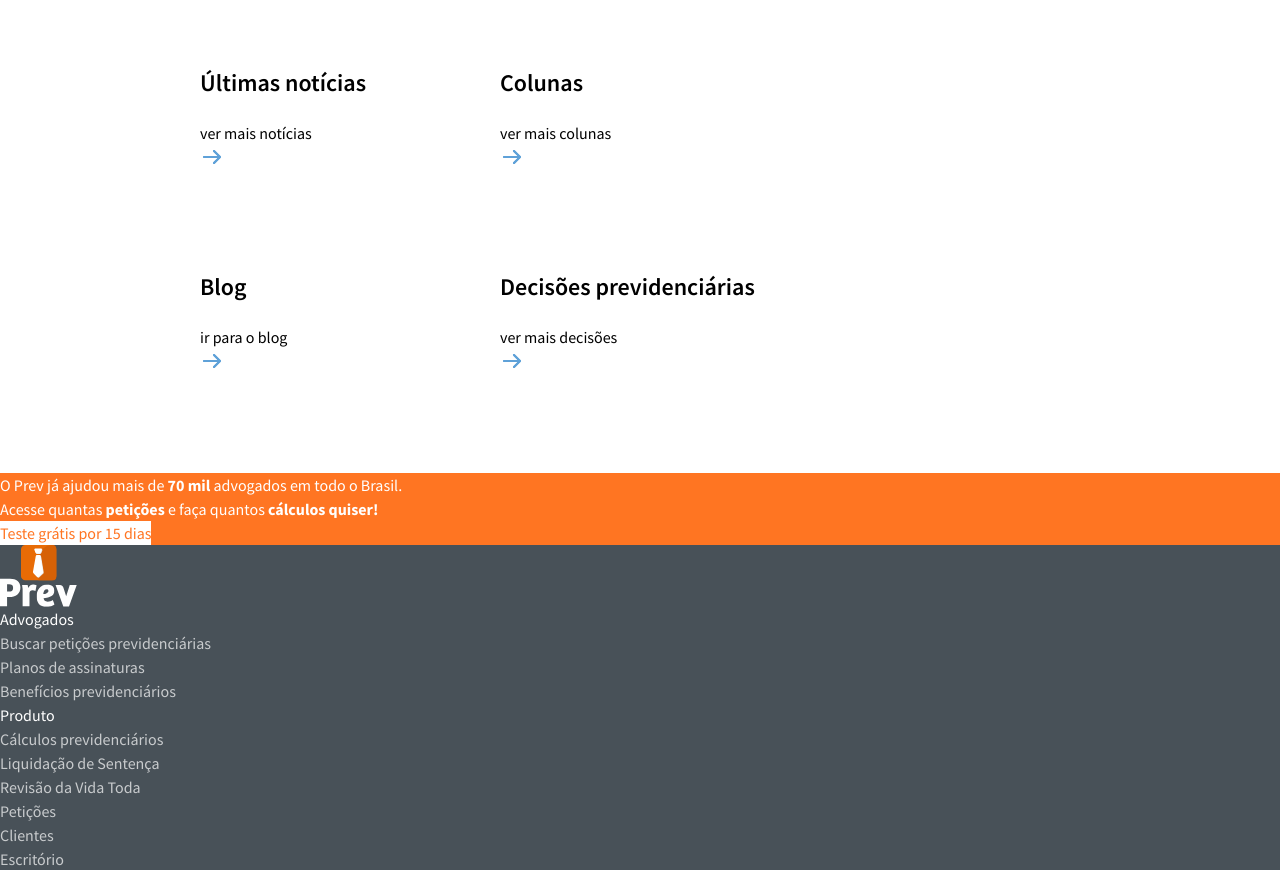
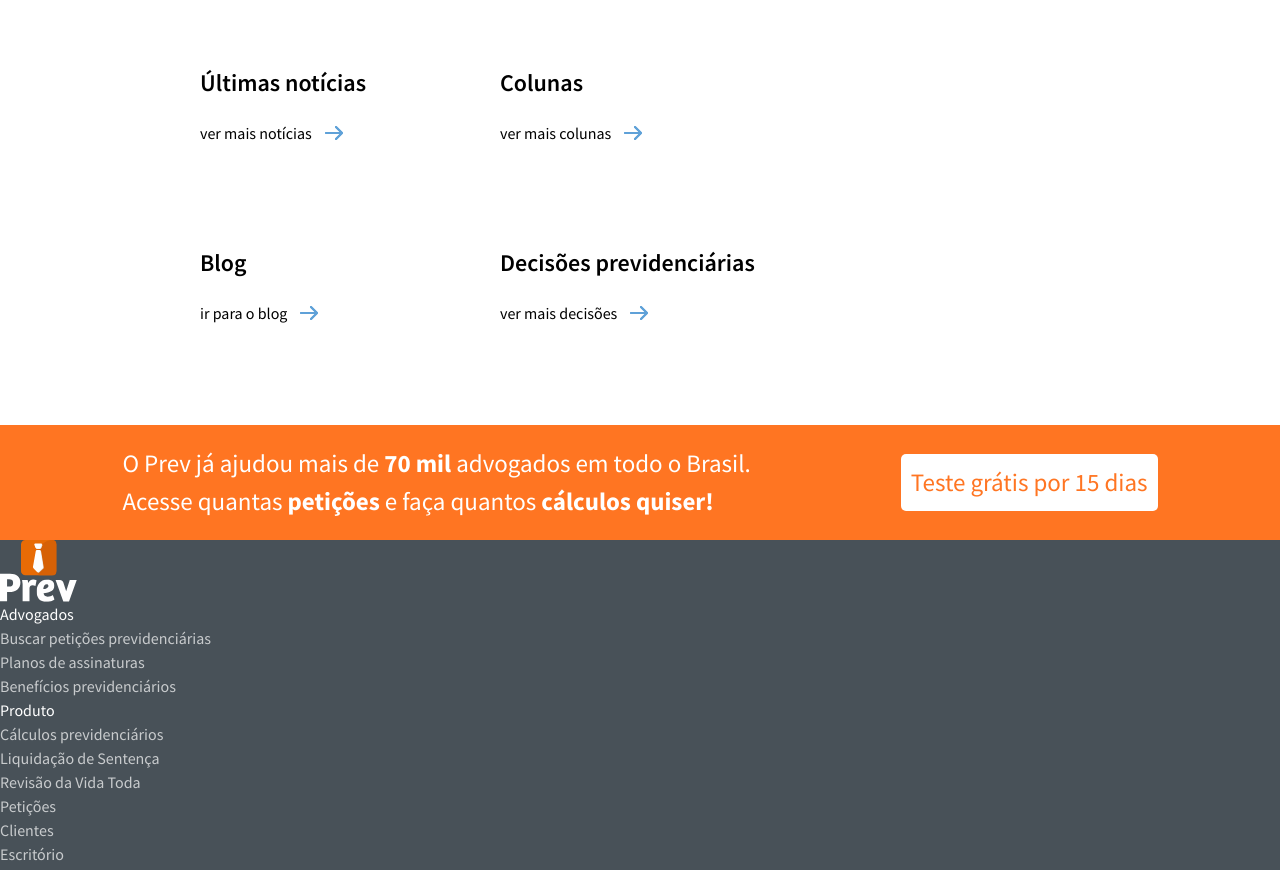
Before and after one commit to Yagasaki7K/corp-previdenciarista, a Next.js app: page / in a window 1280 px wide. Shown: the part 3800-4670 px from the top of the page. Built offline with nearby package versions, Linux system fonts and the light colour scheme.

Commit message:
Footer Orange Complete

```diff
--- a/atoms/buttonIcon/ButtonIcon.jsx
+++ b/atoms/buttonIcon/ButtonIcon.jsx
@@ -5,12 +5,13 @@
     <Link
         href={props.href}
         className="flex items-center py-1.5 px-[15px] cursor-pointer text-size14 shadow-lg bg-prev-default-text_white"
-    {...props}
-  >
-    <a className="flex" target="_blank">
+        {...props}>
+
+        <a className="flex buttom-blog" target="_blank">
             <div className="mr-2 text-prev-default-subtitle">
                 {children}
             </div>
+
             <Arrow className="arrow-icon" color="#5fa1d8" />
         </a>
     </Link>
--- a/atoms/containers/containerTrial/index.js
+++ b/atoms/containers/containerTrial/index.js
@@ -1,35 +1,25 @@
 const ContainerTestFree = () => {
     return (
         <div
-      className="
-        m-5
-        px-6
-        py-5
-        bg-orange-500
-        rounded
-        lg:flex
-        lg:items-center
-        lg:justify-between
-        lg:max-w-[1300px]
-        lg:w-full
-      "
-      style={{ background: "#FF7522"}}
+            className="m-5 px-6 py-5 bg-orange-500 rounded lg:flex lg:items-center lg:justify-between lg:max-w-[1300px] lg:w-full"
+            style={{ background: "#FF7522" }}
         >
-      <div>
-        <p className="mb-5 text-[26px] text-tiny text-white" style={{ color: "#FFFFFF"}}>
+            <div className="footer-orange">
+                <p className="mb-5 text-[26px] text-tiny text-white" style={{ color: "#FFFFFF" }}>
                     O Prev já ajudou mais de <strong>70 mil</strong> advogados em todo o Brasil.
                     <br />
                     Acesse quantas <strong>petições</strong> e faça quantos <strong>cálculos quiser!</strong>
                 </p>
-      </div>
+
                 <div className="flex justify-center">
                     <button className="px-10 py-3 rounded border-sky-500 lg:py-[0px] lg:h-[54px]"
-          style={{ background: "#FFFFFF"}}
+                        style={{ background: "#FFFFFF" }}
                     >
-          <a className="font-bold text-size18" style={{  color: "#FF7522"}} href="#">
+                        <a className="font-bold text-size18" style={{ color: "#FF7522" }} href="#">
                             Teste grátis por 15 dias
                         </a>
                     </button>
+                </div>
             </div>
         </div>
     )
--- a/styles/globals.css
+++ b/styles/globals.css
@@ -102,6 +102,34 @@
 
     .hover-item span {
         font-weight: bold;
+    }
+
+    .buttom-blog {
+        display: flex;
+        justify-content: row;
+    }
+
+    .arrow-icon {
+        margin-left: 10px;
+    }
+
+    .footer-orange {
+        display: flex;
+        justify-content: center;
+        align-items: center;
+        padding-top: 20px;
+        padding-bottom: 20px;
+        font-size: 25px;
+    }
+
+    .footer-orange button {
+        margin-left: 150px;
+        padding: 10px;
+        border-radius: 5px;
+    }
+
+    .bgred {
+        background: #ff0000;
     }
 }
 
```
Lines whose indentation alone changed are shown as unchanged.
